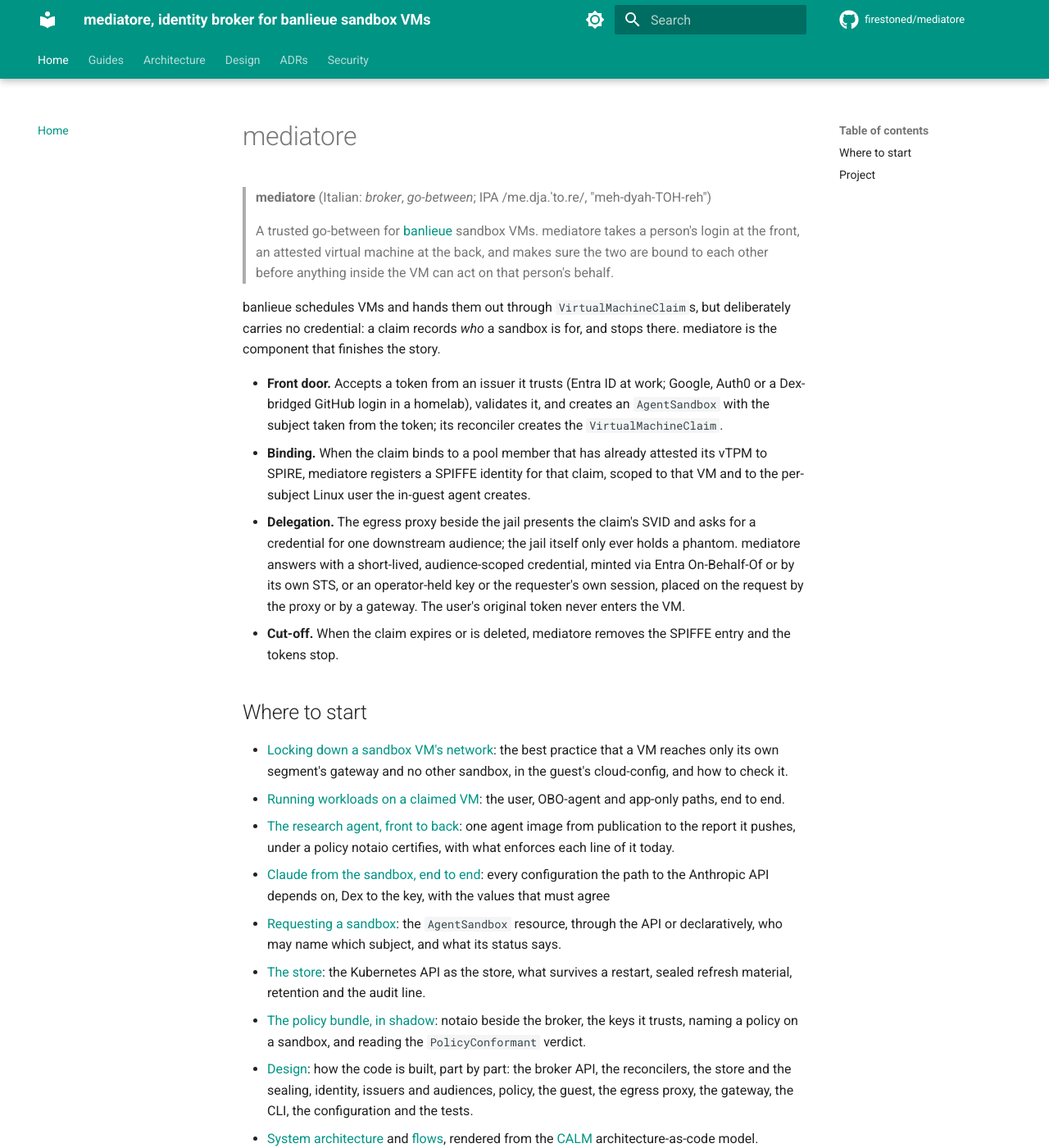
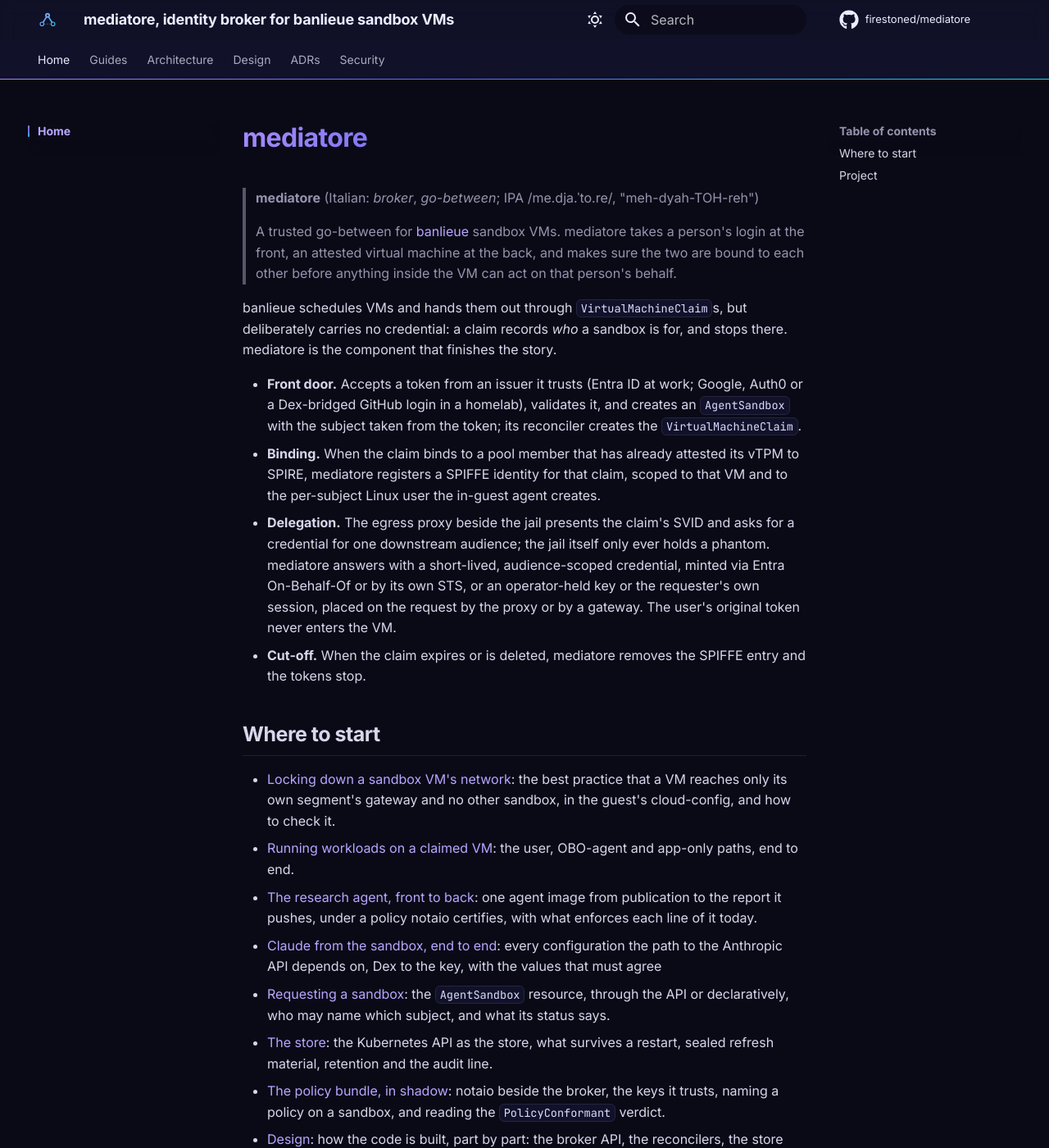
Before and after one commit to firestoned/mediatore, an MkDocs documentation site: the page built from docs/index.md, in a window 1280 px wide and 1400 px high. Shown: the whole window at 82% size. Built offline with MkDocs 1.6.1 and Material for MkDocs 9.7.7, drawn with Linux system fonts in a browser that asks for light colours; comment, search, counter and statistics services are not loaded.

Commit message:
docs(theme): a dark-first site with a violet-to-cyan gradient (#189)
MkDocs Material with a custom palette: dark by default on a faint grid, light as the toggle; a violet-to-cyan gradient for titles, hairlines and the current nav item; a glass header and tabs; code, admonitions, tables and diagrams as cards with a soft glow; Inter and JetBrains Mono; a logo and favicon of two parties joined through a broker. Motion is off under prefers-reduced-motion.

Signed-off-by: Erick Bourgeois <erick@jeb.ca>

```diff
--- /dev/null
+++ b/docs/stylesheets/theme.css
@@ -0,0 +1,200 @@
+/* Copyright (c) 2026 Erick Bourgeois, mediatore */
+/* SPDX-License-Identifier: Apache-2.0 */
+
+/* mediatore's docs theme: dark first, a violet-to-cyan gradient, soft glow on what you can act on. */
+
+:root {
+  --mt-violet: #a78bfa;
+  --mt-indigo: #6366f1;
+  --mt-cyan: #22d3ee;
+  --mt-gradient: linear-gradient(120deg, var(--mt-violet) 0%, var(--mt-indigo) 45%, var(--mt-cyan) 100%);
+  --mt-glow: 0 0 0 1px rgba(167, 139, 250, 0.25), 0 8px 30px -12px rgba(99, 102, 241, 0.55);
+  --mt-radius: 12px;
+}
+
+/* ---------- Dark (default) ---------- */
+[data-md-color-scheme="slate"] {
+  --md-hue: 245;
+  --md-default-bg-color: #0a0a17;
+  --md-default-fg-color: rgba(233, 233, 255, 0.92);
+  --md-default-fg-color--light: rgba(214, 214, 245, 0.68);
+  --md-default-fg-color--lighter: rgba(214, 214, 245, 0.38);
+  --md-default-fg-color--lightest: rgba(214, 214, 245, 0.1);
+  --md-primary-fg-color: #12122a;
+  --md-primary-fg-color--light: #1b1b3a;
+  --md-primary-fg-color--dark: #08081a;
+  --md-primary-bg-color: #ececff;
+  --md-accent-fg-color: var(--mt-cyan);
+  --md-accent-fg-color--transparent: rgba(34, 211, 238, 0.12);
+  --md-typeset-a-color: #b9a6ff;
+  --md-code-bg-color: #11112a;
+  --md-code-fg-color: #dcdcff;
+  --md-footer-bg-color: #08081a;
+  --md-footer-bg-color--dark: #050512;
+  --md-typeset-table-color: rgba(167, 139, 250, 0.16);
+}
+
+/* ---------- Light ---------- */
+[data-md-color-scheme="default"] {
+  --md-primary-fg-color: #4338ca;
+  --md-primary-fg-color--light: #6366f1;
+  --md-primary-fg-color--dark: #312e81;
+  --md-accent-fg-color: #0891b2;
+  --md-accent-fg-color--transparent: rgba(8, 145, 178, 0.1);
+  --md-typeset-a-color: #5b21b6;
+  --md-default-bg-color: #fbfbff;
+  --md-code-bg-color: #f3f2ff;
+}
+
+/* A faint grid behind the page, as on a plotting surface. Dark only. */
+[data-md-color-scheme="slate"] body {
+  background-image:
+    radial-gradient(ellipse 80% 50% at 50% -10%, rgba(99, 102, 241, 0.18), transparent 70%),
+    linear-gradient(rgba(167, 139, 250, 0.045) 1px, transparent 1px),
+    linear-gradient(90deg, rgba(167, 139, 250, 0.045) 1px, transparent 1px);
+  background-size: 100% 100%, 32px 32px, 32px 32px;
+  background-attachment: fixed;
+}
+
+/* Header and tabs: glass over the grid, a gradient hairline underneath. */
+.md-header,
+.md-tabs {
+  background-color: color-mix(in srgb, var(--md-primary-fg-color) 78%, transparent);
+  backdrop-filter: saturate(160%) blur(12px);
+  -webkit-backdrop-filter: saturate(160%) blur(12px);
+}
+.md-header {
+  box-shadow: none;
+  border-bottom: 1px solid transparent;
+  border-image: var(--mt-gradient) 1;
+}
+.md-header__topic:first-child .md-ellipsis {
+  font-weight: 700;
+  letter-spacing: -0.01em;
+}
+.md-tabs__link--active,
+.md-tabs__link:hover {
+  color: #fff;
+  text-shadow: 0 0 12px rgba(34, 211, 238, 0.55);
+}
+
+/* Type: tighter headings, the title in the gradient. */
+.md-typeset h1,
+.md-typeset h2,
+.md-typeset h3 {
+  letter-spacing: -0.02em;
+  font-weight: 700;
+}
+.md-typeset h1 {
+  background: var(--mt-gradient);
+  -webkit-background-clip: text;
+  background-clip: text;
+  color: transparent;
+}
+.md-typeset h2 {
+  padding-bottom: 0.3em;
+  border-bottom: 1px solid var(--md-default-fg-color--lightest);
+}
+.md-typeset a {
+  text-decoration: none;
+  background-image: var(--mt-gradient);
+  background-size: 0% 1px;
+  background-position: 0 100%;
+  background-repeat: no-repeat;
+  transition: background-size 0.25s ease;
+}
+.md-typeset a:hover {
+  background-size: 100% 1px;
+}
+
+/* Code: rounded, a quiet border, a glow on hover. */
+.md-typeset pre > code,
+.md-typeset .highlight {
+  border-radius: var(--mt-radius);
+}
+.md-typeset .highlight {
+  border: 1px solid var(--md-default-fg-color--lightest);
+  transition: box-shadow 0.2s ease, border-color 0.2s ease;
+}
+.md-typeset .highlight:hover {
+  border-color: rgba(167, 139, 250, 0.4);
+  box-shadow: var(--mt-glow);
+}
+.md-typeset :not(pre) > code {
+  border-radius: 6px;
+  padding: 0.1em 0.35em;
+  border: 1px solid var(--md-default-fg-color--lightest);
+}
+
+/* Admonitions and tables as cards. */
+.md-typeset .admonition,
+.md-typeset details {
+  border-radius: var(--mt-radius);
+  border-width: 1px;
+  border-left-width: 1px;
+  box-shadow: var(--mt-glow);
+  background: color-mix(in srgb, var(--md-default-bg-color) 85%, var(--mt-indigo));
+}
+.md-typeset table:not([class]) {
+  border-radius: var(--mt-radius);
+  overflow: hidden;
+  border: 1px solid var(--md-default-fg-color--lightest);
+}
+.md-typeset table:not([class]) th {
+  background: color-mix(in srgb, var(--md-default-bg-color) 80%, var(--mt-indigo));
+}
+
+/* Navigation: the current page marked by a gradient bar, not just colour. */
+.md-nav__link--active {
+  position: relative;
+  font-weight: 600;
+}
+.md-nav--secondary .md-nav__link--active::before,
+.md-nav--primary .md-nav__item--active > .md-nav__link--active::before {
+  content: "";
+  position: absolute;
+  left: -0.6rem;
+  top: 0.15em;
+  bottom: 0.15em;
+  width: 2px;
+  border-radius: 2px;
+  background: var(--mt-gradient);
+}
+
+/* Search box with a glow on focus. */
+.md-search__form {
+  border-radius: 999px;
+  transition: box-shadow 0.2s ease;
+}
+.md-search__form:focus-within {
+  box-shadow: var(--mt-glow);
+}
+
+/* Buttons: the gradient. */
+.md-typeset .md-button--primary {
+  background: var(--mt-gradient);
+  border: none;
+  color: #fff;
+  box-shadow: var(--mt-glow);
+}
+
+/* Footer hairline. */
+.md-footer {
+  border-top: 1px solid transparent;
+  border-image: var(--mt-gradient) 1;
+}
+
+/* Mermaid diagrams on a card. */
+.md-typeset .mermaid {
+  padding: 1rem;
+  border-radius: var(--mt-radius);
+  border: 1px solid var(--md-default-fg-color--lightest);
+}
+
+@media (prefers-reduced-motion: reduce) {
+  .md-typeset a,
+  .md-typeset .highlight,
+  .md-search__form {
+    transition: none;
+  }
+}
--- a/mkdocs.yml
+++ b/mkdocs.yml
@@ -31,23 +31,24 @@ theme:
   name: material
   language: en
   palette:
-    # Light mode
+    # Dark first: the "slate" scheme is the default, light is the toggle.
+    - scheme: slate
+      primary: custom
+      accent: custom
+      toggle:
+        icon: material/weather-sunny
+        name: Switch to light mode
     - scheme: default
-      primary: teal
-      accent: teal
+      primary: custom
+      accent: custom
       toggle:
-        icon: material/brightness-7
+        icon: material/weather-night
         name: Switch to dark mode
-    # Dark mode
-    - scheme: slate
-      primary: teal
-      accent: teal
-      toggle:
-        icon: material/brightness-4
-        name: Switch to light mode
   font:
-    text: Roboto
-    code: Roboto Mono
+    text: Inter
+    code: JetBrains Mono
+  logo: assets/mark.svg
+  favicon: assets/mark.svg
   features:
     - navigation.instant
     - navigation.instant.progress
@@ -71,6 +72,9 @@ theme:
     repo: fontawesome/brands/github
     edit: material/pencil
     view: material/eye
+
+extra_css:
+  - stylesheets/theme.css
 
 plugins:
   - search:
```
Also changed, not shown: docs/assets/mark.svg (added).
